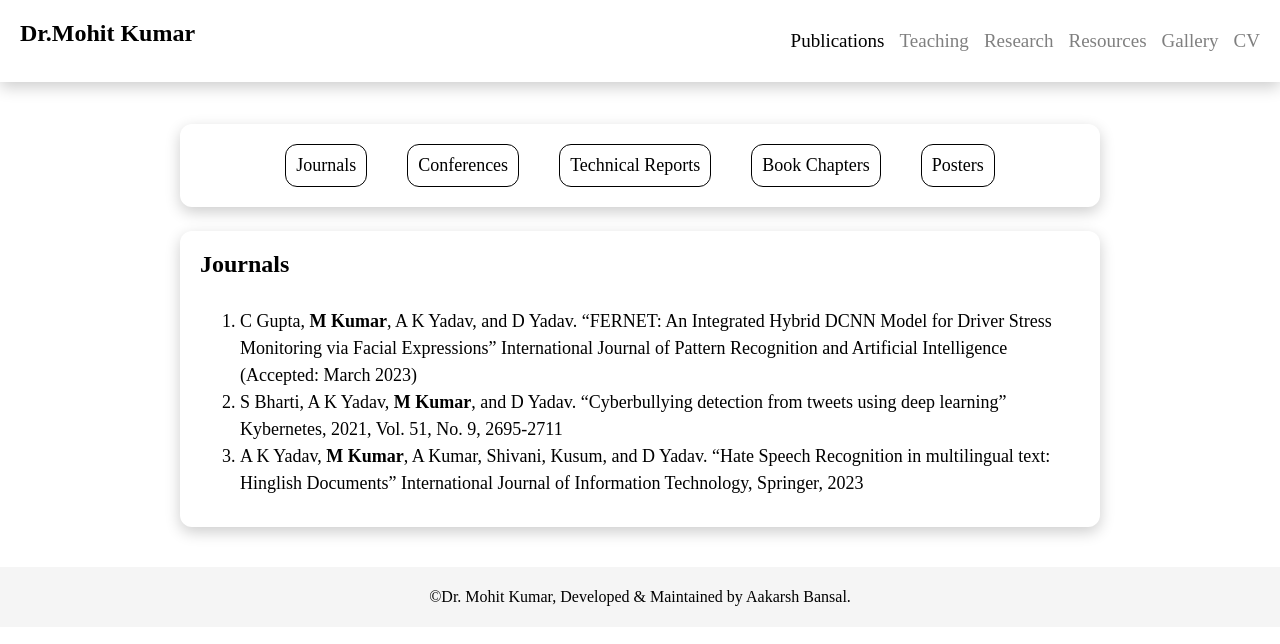
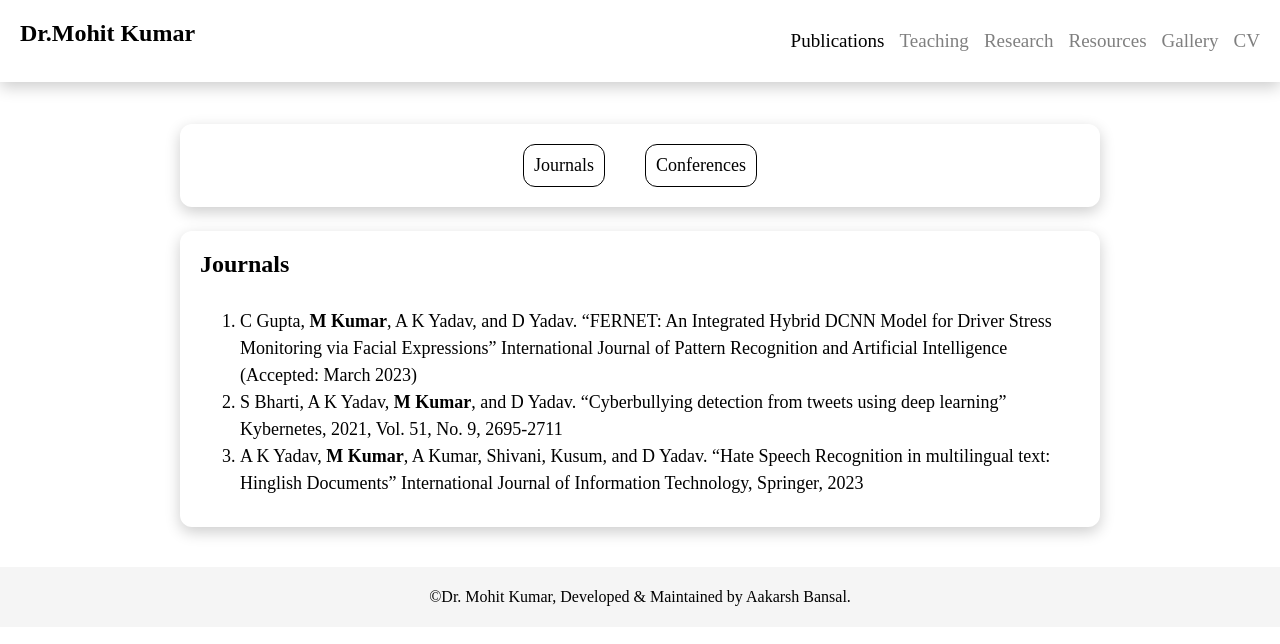
Before and after one commit to Aakarsh029/Portfolio, a plain HTML site: page publications.html in a window 1280 px wide. Drawn offline with Linux system fonts and the light colour scheme.

Commit message:
update!!!

```diff
--- a/publications.html
+++ b/publications.html
@@ -66,9 +66,9 @@
             <ul>
                 <li onclick="list1()">Journals</li>
                 <li onclick="list2()">Conferences</li>
-                <li onclick="list3()">Technical Reports</li>
+                <!-- <li onclick="list3()">Technical Reports</li>
                 <li onclick="list4()">Book Chapters</li>
-                <li onclick="list5()">Posters</li>
+                <li onclick="list5()">Posters</li> -->
             </ul>
         </div>
     </div>
```
